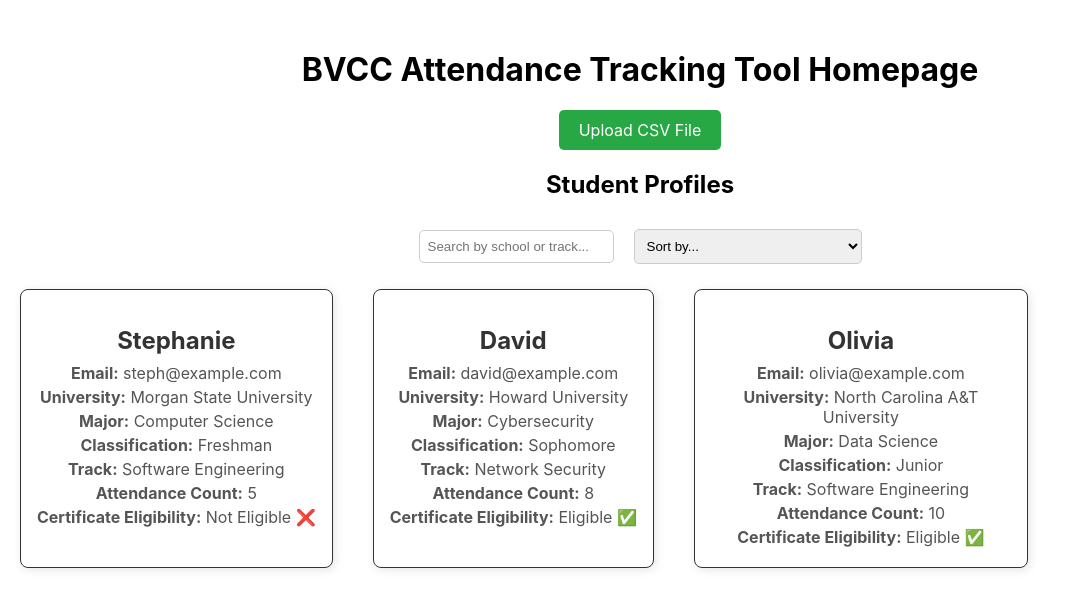
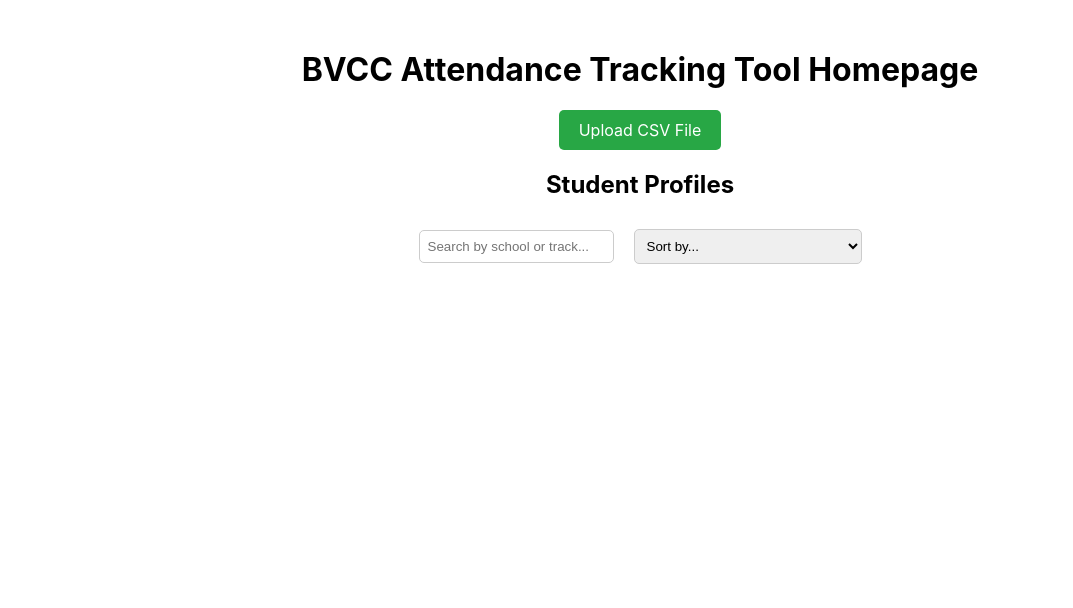
Before and after one commit to bvcc-swe/attendance-tracking-tool, a React (Create React App) app in the folder attendance-tracking-tool-app/: page /student-profile in a window 1280 px wide. Shown: the top 608 px of the page, without its empty margins (0-1073 px from the left). Built offline with nearby package versions, Linux system fonts and the light colour scheme.

Commit message:
fix: display of student profile on student profile page

```diff
--- a/attendance-tracking-tool-app/src/components/CsvParser.js
+++ b/attendance-tracking-tool-app/src/components/CsvParser.js
@@ -28,7 +28,7 @@ const CsvParser = () => {
     }
   };
 
-  // Handles CSV upload and parsing
+  // Handles CSV upload and parsing (receives the parsed CSV data from the UploadButton component)
   const handleFileUpload = (file) => {
     Papa.parse(file, {
       complete: (result) => {
@@ -43,6 +43,7 @@ const CsvParser = () => {
           attendance_count: parseInt(row[6], 10),
           certificateEligibility: parseInt(row[6], 10) >= 7
         }));
+        console.log(filteredData)
         setStudents(filteredData);
         uploadToBackend(filteredData); // Correct function call
       },
--- a/attendance-tracking-tool-app/src/components/StudentProfilePage.js
+++ b/attendance-tracking-tool-app/src/components/StudentProfilePage.js
@@ -1,41 +1,6 @@
 import React, { useState } from "react";
 import UserProfileCard from "./UserProfileCard"; // Removed .tsx
-
-const StudentProfile = () => {
-  // Sample student data
-  const students = [
-    {
-      name: "Stephanie",
-      email: "steph@example.com",
-      university: "Morgan State University",
-      major: "Computer Science",
-      classification: "Freshman",
-      track: "Software Engineering",
-      attendance_count: 5,
-      certificateEligibility: "Eligible",
-    },
-    {
-      name: "David",
-      email: "david@example.com",
-      university: "Howard University",
-      major: "Cybersecurity",
-      classification: "Sophomore",
-      track: "Network Security",
-      attendance_count: 8,
-      certificateEligibility: "Eligible",
-    },
-    {
-      name: "Olivia",
-      email: "olivia@example.com",
-      university: "North Carolina A&T University", // Fixed spacing
-      major: "Data Science", // Fixed typo
-      classification: "Junior",
-      track: "Software Engineering",
-      attendance_count: 10,
-      certificateEligibility: "Eligible",
-    }
-  ];
-
+const StudentProfile = ({ students }) => {
   // State for search input
   const [searchQuery, setSearchQuery] = useState("");
 
@@ -97,6 +62,7 @@ const StudentProfile = () => {
         <option value="attendance-low-high">Attendance Count (Low to High)</option>
       </select>
 
+
       {/* Render Sorted Students on the page */}
       <div className="profile-container">
         {sortedStudents.map((student, index) => (
@@ -112,7 +78,7 @@ const StudentProfile = () => {
           attendanceCount={student.attendance_count}
           isEligibleForCertificate={student.attendance_count >= 7} /> //This determines wether or not they are elligible for the certificate based on
 
-          //if hteyhave an attendance count greater than 7 since the program is a 10 week long program
+          //if they have an attendance count greater than 7 since the program is a 10 week long program
         ))}
       </div>
     </div>
```
